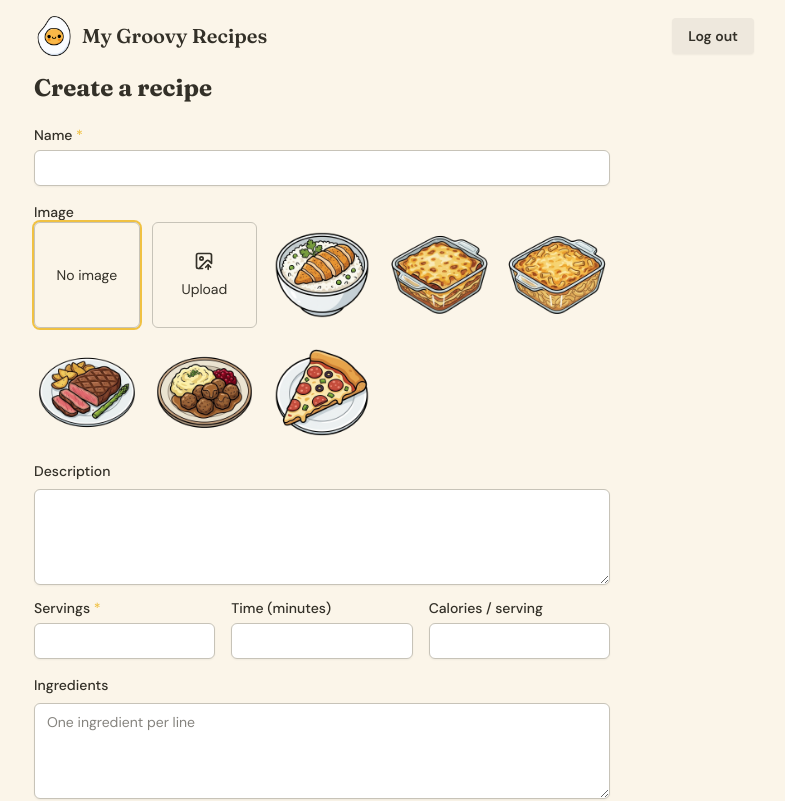
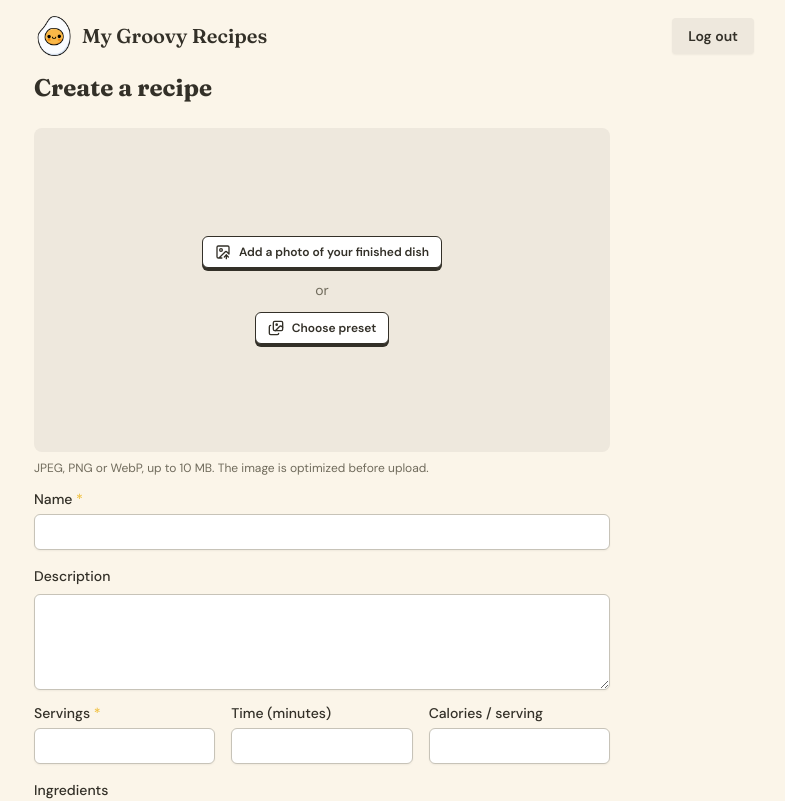
Before and after one commit to kristianskogberg/my-groovy-recipes-nextjs, a Next.js app: page /en/recipes/new in a window 1280 px wide. Shown: the top 801 px of the page, without its empty margins (246-1031 px from the left). Built offline with nearby package versions, Linux system fonts and the light colour scheme.

Commit message:
improve the styling of the recipe image

```diff
--- a/components/create-recipe-form.tsx
+++ b/components/create-recipe-form.tsx
@@ -12,9 +12,9 @@ import { createClient } from "@/lib/supabase/client";
 import imageCompression from "browser-image-compression";
 import Image from "next/image";
 import { useRouter } from "next/navigation";
-import { ImageUp, Plus, Save } from "lucide-react";
+import { Images, ImageUp, Plus, Save, X } from "lucide-react";
 import { useLocale, useTranslations } from "next-intl";
-import { useActionState, useEffect, useState } from "react";
+import { useActionState, useEffect, useId, useRef, useState } from "react";
 
 type ImageSource = "" | "preset" | "upload";
 const acceptedImageTypes = ["image/jpeg", "image/png", "image/webp"];
@@ -36,6 +36,11 @@ export function CreateRecipeForm({
   const errors = useTranslations("Errors");
   const locale = useLocale();
   const router = useRouter();
+  const dialogRef = useRef<HTMLDialogElement>(null);
+  const presetButtonRef = useRef<HTMLButtonElement>(null);
+  const removeButtonRef = useRef<HTMLButtonElement>(null);
+  const fileInputRef = useRef<HTMLInputElement>(null);
+  const imageId = useId();
   const [imageSource, setImageSource] = useState<ImageSource>(
     recipe?.image_source === "preset" || recipe?.image_source === "upload"
       ? recipe.image_source
@@ -46,6 +51,14 @@ export function CreateRecipeForm({
   const [imageFile, setImageFile] = useState<File | null>(null);
   const [imageError, setImageError] = useState<string | null>(null);
   const [previewUrl, setPreviewUrl] = useState<string | null>(null);
+  const displayedImage =
+    imageSource === "preset"
+      ? imageValue
+      : imageSource === "upload"
+        ? imageFile
+          ? previewUrl
+          : recipe?.image_url
+        : null;
 
   useEffect(() => {
     if (!imageFile) {
@@ -154,138 +167,180 @@ export function CreateRecipeForm({
 
   return (
     <form action={formAction} className="mt-6 grid max-w-xl gap-4">
+      <fieldset className="grid min-w-0 gap-2" disabled={isPending}>
+        <legend className="sr-only">{t("image")}</legend>
+        <div className="relative aspect-video overflow-hidden rounded-lg bg-muted">
+          {displayedImage ? (
+            <Image
+              alt={t("uploadPreview")}
+              className="object-cover"
+              fill
+              sizes="(max-width: 640px) 100vw, 576px"
+              src={displayedImage}
+              unoptimized={imageSource === "upload" && Boolean(imageFile)}
+            />
+          ) : (
+            <span className="sr-only">{t("noImage")}</span>
+          )}
+          {imageSource && (
+            <Button
+              aria-label={t("removeImage")}
+              ref={removeButtonRef}
+              className="absolute right-3 top-3"
+              icon={<X />}
+              onClick={() => {
+                setImageSource("");
+                setImageValue("");
+                setImageFile(null);
+                setPreviewUrl(null);
+                setImageChanged(true);
+                setImageError(null);
+              }}
+              size="icon"
+              type="button"
+              variant="outline"
+            />
+          )}
+          {!imageSource && (
+            <div className="absolute inset-0 flex flex-col flex-wrap items-center justify-center gap-3 p-3">
+              <Button
+                aria-describedby={imageId + "-help"}
+                icon={<ImageUp />}
+                onClick={() => fileInputRef.current?.click()}
+                size="sm"
+                type="button"
+                variant="outline"
+              >
+                {t("uploadImage")}
+              </Button>
+              <span className="text-sm text-muted-foreground">{t("or")}</span>
+              <Button
+                aria-haspopup="dialog"
+                aria-controls={imageId + "-dialog"}
+                icon={<Images />}
+                onClick={() => dialogRef.current?.showModal()}
+                ref={presetButtonRef}
+                size="sm"
+                type="button"
+                variant="outline"
+              >
+                {t("choosePreset")}
+              </Button>
+            </div>
+          )}
+        </div>
+        <input
+          accept={acceptedImageTypes.join(",")}
+          aria-label={t("uploadImage")}
+          hidden
+          onChange={(event) => {
+            const file = event.target.files?.[0];
+            event.target.value = "";
+            if (!file) return;
+            if (!acceptedImageTypes.includes(file.type)) {
+              setImageError(errors("invalidImageType"));
+              return;
+            }
+            if (file.size > maxSourceImageSize) {
+              setImageError(errors("imageTooLarge"));
+              return;
+            }
+            setImageSource("upload");
+            setImageValue("");
+            setImageFile(file);
+            setPreviewUrl(null);
+            setImageChanged(true);
+            setImageError(null);
+          }}
+          ref={fileInputRef}
+          type="file"
+        />
+        <p className="text-xs text-muted-foreground" id={imageId + "-help"}>
+          {t("uploadHelp")}
+        </p>
+        {imageError && (
+          <p className="text-sm text-destructive" role="alert">
+            {imageError}
+          </p>
+        )}
+
+        <dialog
+          aria-labelledby={imageId + "-title"}
+          className="m-auto max-h-[85dvh] w-[calc(100%_-_2rem)] max-w-2xl overflow-y-auto rounded-lg border border-border bg-background p-4 text-foreground shadow-xl backdrop:bg-black/50 sm:p-6"
+          id={imageId + "-dialog"}
+          onClick={(event) => {
+            if (event.target !== event.currentTarget) return;
+            const bounds = event.currentTarget.getBoundingClientRect();
+            if (
+              event.clientX < bounds.left ||
+              event.clientX > bounds.right ||
+              event.clientY < bounds.top ||
+              event.clientY > bounds.bottom
+            ) {
+              event.currentTarget.close();
+            }
+          }}
+          onClose={() =>
+            (presetButtonRef.current ?? removeButtonRef.current)?.focus()
+          }
+          ref={dialogRef}
+        >
+          <div className="mb-4 flex items-center justify-between gap-4">
+            <h2 className="text-lg font-semibold" id={imageId + "-title"}>
+              {t("choosePreset")}
+            </h2>
+            <Button
+              aria-label={t("closeImagePicker")}
+              autoFocus
+              icon={<X />}
+              onClick={() => dialogRef.current?.close()}
+              size="icon"
+              type="button"
+              variant="ghost"
+            />
+          </div>
+          <div className="grid grid-cols-2 gap-3 sm:grid-cols-4">
+            {presetImages.map((image) => (
+              <button
+                aria-label={image.label}
+                aria-pressed={
+                  imageSource === "preset" && imageValue === image.value
+                }
+                className="relative rounded-md ring-2 ring-transparent ring-offset-2 ring-offset-background transition-shadow hover:ring-primary/50 focus-visible:outline-none focus-visible:ring-ring aria-pressed:ring-primary disabled:opacity-50"
+                key={image.value}
+                onClick={() => {
+                  setImageSource("preset");
+                  setImageValue(image.value);
+                  setImageFile(null);
+                  setPreviewUrl(null);
+                  setImageChanged(true);
+                  setImageError(null);
+                  dialogRef.current?.close();
+                }}
+                type="button"
+              >
+                <Image
+                  alt=""
+                  className="aspect-square w-full rounded-md object-cover"
+                  height={140}
+                  src={image.value}
+                  width={140}
+                />
+              </button>
+            ))}
+          </div>
+        </dialog>
+      </fieldset>
+      <input name="image_source" type="hidden" value={imageSource} />
+      <input name="image_value" type="hidden" value={imageValue} />
+      <input name="image_changed" type="hidden" value={String(imageChanged)} />
+
       <Field
         defaultValue={recipe?.name}
         label={t("name")}
         name="name"
         required
       />
-
-      <fieldset className="grid gap-3">
-        <legend className="text-sm font-medium">{t("image")}</legend>
-        <div className="grid grid-cols-2 gap-3 sm:grid-cols-5">
-          <label className="cursor-pointer">
-            <input
-              className="peer sr-only"
-              checked={imageSource === ""}
-              name="image_choice"
-              onChange={() => {
-                setImageSource("");
-                setImageValue("");
-                setImageFile(null);
-                setImageChanged(true);
-                setImageError(null);
-              }}
-              type="radio"
-              value="none"
-            />
-            <span className="flex aspect-square items-center justify-center rounded-md border text-sm ring-2 ring-transparent peer-checked:ring-primary">
-              {t("noImage")}
-            </span>
-          </label>
-          <label className="cursor-pointer">
-            <input
-              className="peer sr-only"
-              checked={imageSource === "upload"}
-              name="image_choice"
-              onChange={() => {
-                setImageSource("upload");
-                setImageValue(
-                  recipe?.image_source === "upload"
-                    ? (recipe.image_value ?? "")
-                    : "",
-                );
-                setImageChanged(true);
-                setImageError(null);
-              }}
-              type="radio"
-              value="upload"
-            />
-            <span className="flex aspect-square flex-col items-center justify-center gap-2 rounded-md border text-sm ring-2 ring-transparent peer-checked:ring-primary">
-              <ImageUp className="size-5" />
-              {t("uploadImage")}
-            </span>
-          </label>
-          {presetImages.map((image) => (
-            <label className="cursor-pointer" key={image.value}>
-              <input
-                className="peer sr-only"
-                checked={imageSource === "preset" && imageValue === image.value}
-                name="image_choice"
-                onChange={() => {
-                  setImageSource("preset");
-                  setImageValue(image.value);
-                  setImageFile(null);
-                  setImageChanged(true);
-                  setImageError(null);
-                }}
-                type="radio"
-                value={image.value}
-              />
-              <Image
-                alt={image.label}
-                className="aspect-square w-full rounded-md object-cover ring-2 ring-transparent peer-checked:ring-primary"
-                height={140}
-                src={image.value}
-                width={140}
-              />
-            </label>
-          ))}
-        </div>
-        {imageSource === "upload" && (
-          <div className="grid gap-3 rounded-md border border-input p-3">
-            {(previewUrl ||
-              (recipe?.image_source === "upload" && recipe.image_url)) && (
-              <Image
-                alt={t("uploadPreview")}
-                className="aspect-video w-full max-w-sm rounded-md object-cover"
-                height={240}
-                src={previewUrl ?? recipe!.image_url!}
-                unoptimized={Boolean(previewUrl)}
-                width={400}
-              />
-            )}
-            <Input
-              accept={acceptedImageTypes.join(",")}
-              aria-describedby="image-upload-help"
-              onChange={(event) => {
-                const file = event.target.files?.[0] ?? null;
-                setImageError(null);
-                if (file && !acceptedImageTypes.includes(file.type)) {
-                  setImageError(errors("invalidImageType"));
-                  setImageFile(null);
-                  return;
-                }
-                if (file && file.size > maxSourceImageSize) {
-                  setImageError(errors("imageTooLarge"));
-                  setImageFile(null);
-                  return;
-                }
-                setImageFile(file);
-                if (file) {
-                  setImageValue("");
-                  setImageChanged(true);
-                }
-              }}
-              type="file"
-            />
-            <p className="text-xs text-muted-foreground" id="image-upload-help">
-              {t("uploadHelp")}
-            </p>
-            {imageError && (
-              <p className="text-sm text-destructive">{imageError}</p>
-            )}
-          </div>
-        )}
-        <input name="image_source" type="hidden" value={imageSource} />
-        <input name="image_value" type="hidden" value={imageValue} />
-        <input
-          name="image_changed"
-          type="hidden"
-          value={String(imageChanged)}
-        />
-      </fieldset>
-
       <label className="grid gap-2">
         <span className="text-sm font-medium">{t("description")}</span>
         <Textarea defaultValue={recipe?.description ?? ""} name="description" />
--- a/messages/en.json
+++ b/messages/en.json
@@ -20,7 +20,11 @@
     "name": "Name",
     "image": "Image",
     "noImage": "No image",
-    "uploadImage": "Upload",
+    "uploadImage": "Add a photo of your finished dish",
+    "choosePreset": "Choose preset",
+    "or": "or",
+    "removeImage": "Remove image",
+    "closeImagePicker": "Close image picker",
     "uploadPreview": "Selected recipe image preview",
     "uploadHelp": "JPEG, PNG or WebP, up to 10 MB. The image is optimized before upload.",
     "description": "Description",
--- a/messages/fi.json
+++ b/messages/fi.json
@@ -20,7 +20,11 @@
     "name": "Nimi",
     "image": "Kuva",
     "noImage": "Ei kuvaa",
-    "uploadImage": "Lataa kuva",
+    "uploadImage": "Lisää kuva valmiista annoksesta",
+    "choosePreset": "Valitse valmiista kuvista",
+    "or": "tai",
+    "removeImage": "Poista kuva",
+    "closeImagePicker": "Sulje kuvanvalitsin",
     "uploadPreview": "Valitun reseptikuvan esikatselu",
     "uploadHelp": "JPEG, PNG tai WebP, enintään 10 Mt. Kuva optimoidaan ennen lataamista.",
     "description": "Kuvaus",
```
